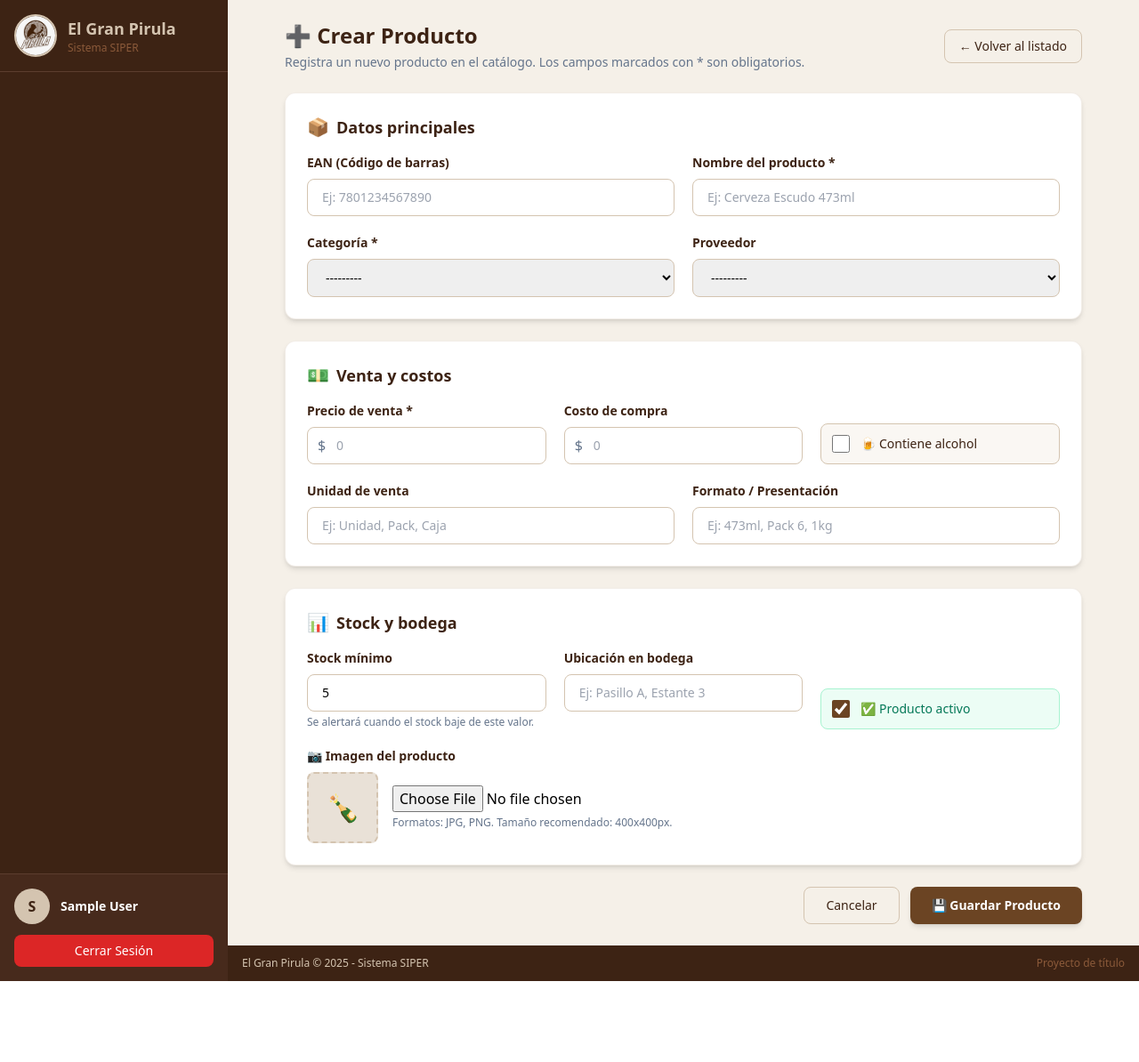
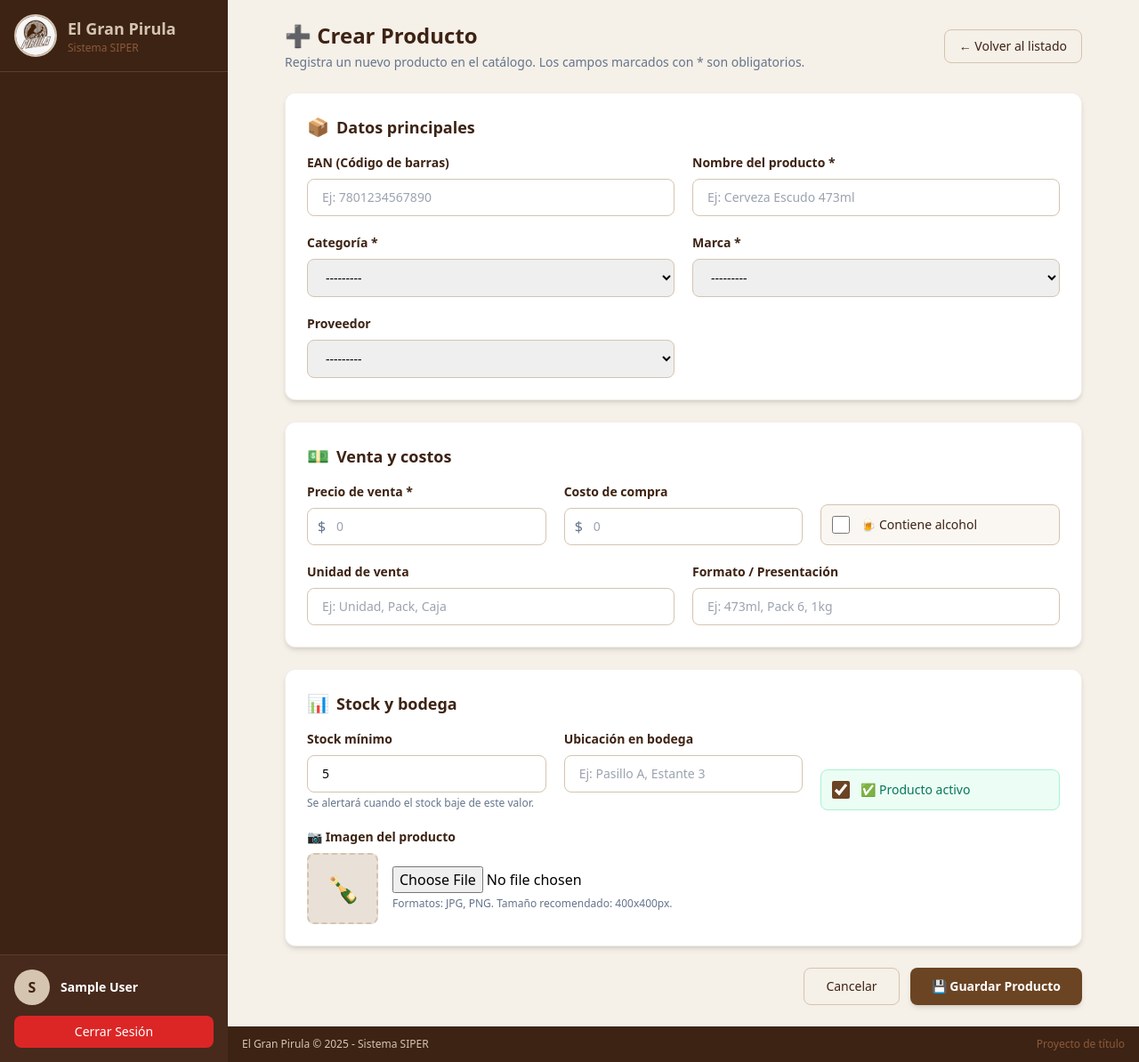
Before and after one commit to BastianPerezG/siper-pirula, a Django app: template templates/inventario/productos/producto_crear.html in a window 1280 px wide. Shown: the whole page at 89% size. Before the commit the page ends 1103 px from the top, so only its background shows below. Run offline with Django 5.2, Linux system fonts and the light colour scheme; the template is opened without the code that fills it: values that come from a table or form of the project are taken from there, others are empty; the visitor is signed in with stand-in values (Sample User, id 1); some libraries are stand-ins or nearby versions.

Commit message:
lunesListo

```diff
--- a/inventario/forms.py
+++ b/inventario/forms.py
@@ -25,6 +25,7 @@ class ProductoCrearForm(forms.ModelForm):
             "proveedor",
             "nombre",
             "categoria",
+            "marca",
             "precio",
             "costo",
             "unidad_de_venta",
--- a/templates/inventario/productos/producto_crear.html
+++ b/templates/inventario/productos/producto_crear.html
@@ -73,7 +73,16 @@
                     <p class="text-red-600 text-xs mt-1">{{ form.categoria.errors|striptags }}</p>
                     {% endif %}
                 </div>
-
+                <div>
+                    <label for="{{ form.categoria.id_for_label }}"
+                        class="block text-sm font-semibold text-pirula-dark mb-2">
+                        Marca *
+                    </label>
+                    {{ form.marca }}
+                    {% if form.marca.errors %}
+                    <p class="text-red-600 text-xs mt-1">{{ form.marca.errors|striptags }}</p>
+                    {% endif %}
+                </div>
                 <div>
                     <label for="{{ form.proveedor.id_for_label }}"
                         class="block text-sm font-semibold text-pirula-dark mb-2">
--- a/templates/inventario/productos/producto_detalle.html
+++ b/templates/inventario/productos/producto_detalle.html
@@ -94,6 +94,10 @@
                         <dd class="mt-1 text-pirula-dark">{{ producto.categoria.nombre|default:"Sin categoría" }}</dd>
                     </div>
                     <div>
+                        <dt class="font-semibold text-pirula-medium">Marca</dt>
+                        <dd class="mt-1 text-pirula-dark">{{ producto.marca.nombre|default:"Sin categoría" }}</dd>
+                    </div>
+                    <div>
                         <dt class="font-semibold text-pirula-medium">Proveedor</dt>
                         <dd class="mt-1 text-pirula-dark">{{ producto.proveedor.nombre|default:"Sin proveedor" }}</dd>
                     </div>
```
Also changed, not shown: media/categorias/default_2.jpg (added), media/categorias/images_10.jpg (added), media/categorias/images_4.jpg (added), media/categorias/images_4_hobMxUk.jpg (added), media/categorias/images_5.jpg (added), media/categorias/images_6.jpg (added), media/categorias/images_7.jpg (added), media/productos/000000000000663677-UN-01.jpg (added), media/promos/images_11.jpg (added).
